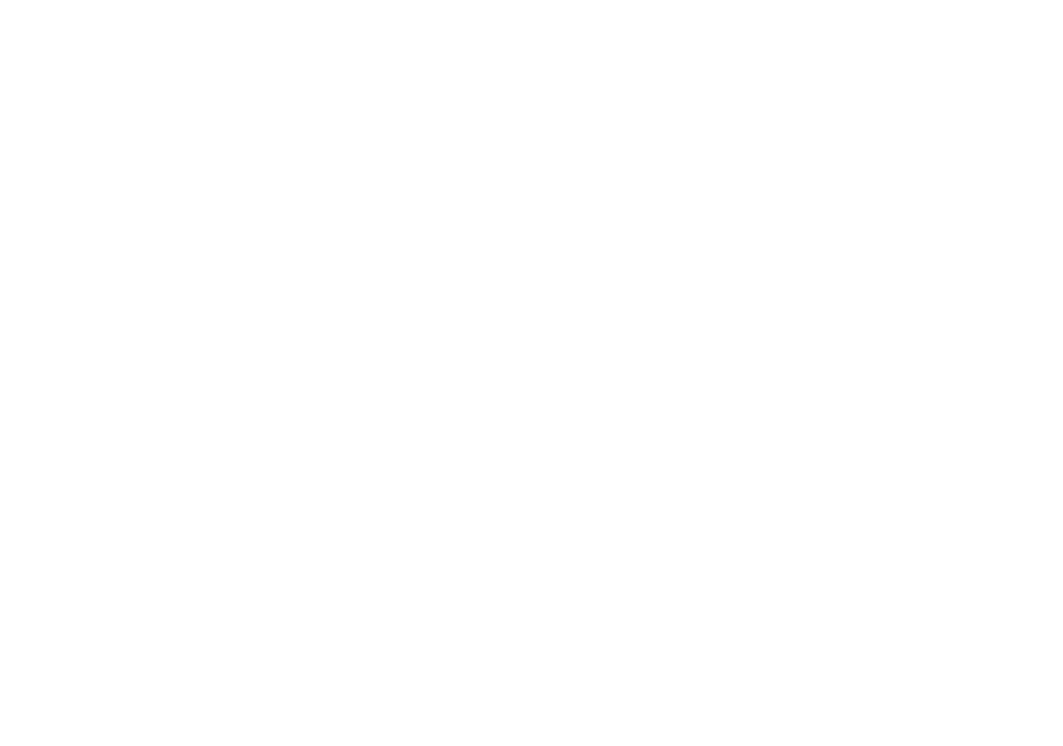
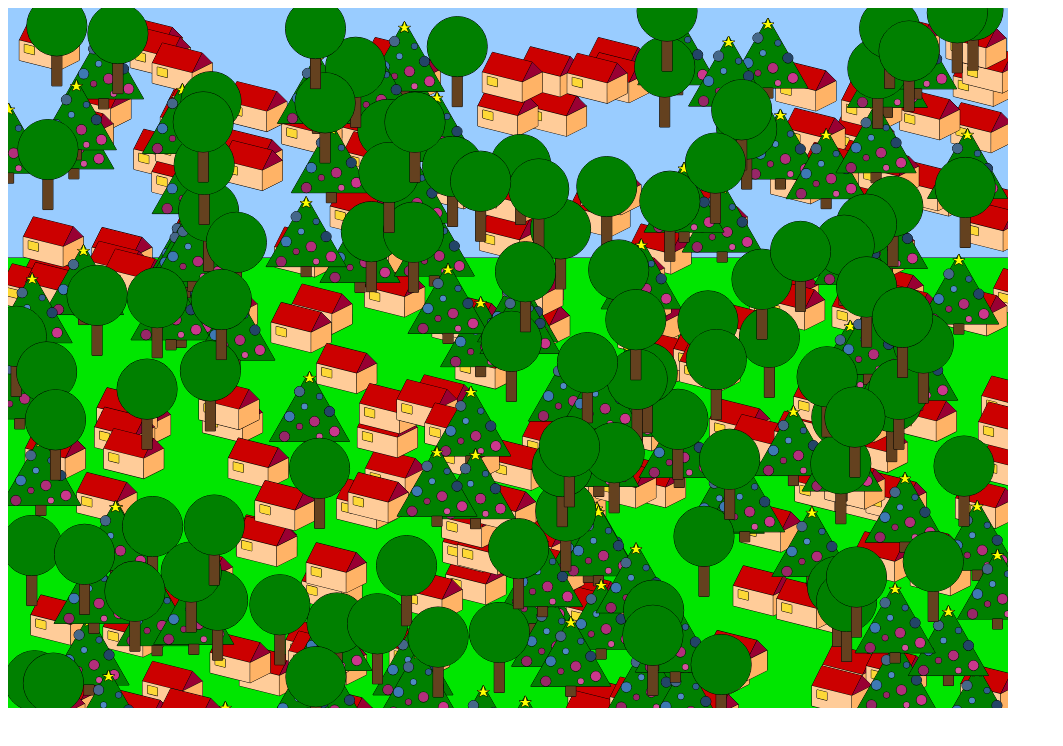
Before and after one commit to Astrid35829/M2_prog_js, a plain HTML site: page les 8 modules/index.html in a window 1280 px wide. Shown: the whole page, without its empty margins (0-1063 px from the left). Drawn offline with Linux system fonts and the light colour scheme.

Commit message:
added les 8 modules

```diff
--- a/Dobbelsteen/app.js
+++ b/Dobbelsteen/app.js
@@ -27,10 +27,10 @@ class App
             head1.innerHTML = classs;
 
             //1
-            let stamina = "Stamina" + "=" + this.rollBabarian();
-            console.log(stamina);
+            let dexterity = "Dexterity" + "=" + this.rollBabarian();
+            console.log(dexterity);
             let header1 = document.getElementById("s1");
-            header1.innerHTML = stamina;
+            header1.innerHTML = dexterity;
 
             //2
             let strength = "Strength" + "=" + this.rollBabarian();
--- a/Dobbelsteen/style.css
+++ b/Dobbelsteen/style.css
@@ -14,7 +14,6 @@ header{
 
 body{
     background: rgb(149, 221, 241);
-
 }
 
 .knop{
--- /dev/null
+++ b/les 8 modules/BoomRenderer.js
@@ -0,0 +1,150 @@
+export class BoomRenderer
+{
+    tekenKerstboom(g, x, y)
+    {
+        //naalden
+        g.beginPath()
+        g.fillStyle = "green";
+        g.moveTo(x , y);
+        g.lineTo(x - 40, y + 70);
+        g.lineTo(x + 40, y + 70);
+        g.closePath();
+        g.stroke();
+        g.fill()
+
+        //stam
+        g.beginPath()
+        g.fillStyle = "#64411f";
+        g.moveTo(x - 5, y + 70);
+        g.lineTo(x - 5, y + 80);
+        g.lineTo(x + 5, y + 80);
+        g.lineTo(x + 5, y + 70);
+        g.closePath();
+        g.stroke();
+        g.fill()
+
+         //ster :|
+        g.beginPath();
+        g.fillStyle = "yellow";
+        g.moveTo(x, y);
+        g.lineTo(x - 1.5, y + 5);
+        g.lineTo(x - 6, y + 5);
+        g.lineTo(x - 2, y + 7);
+        g.lineTo(x - 4, y + 11);
+        g.lineTo(x, y + 9);
+        g.lineTo(x + 4, y + 11);
+        g.lineTo(x + 2 , y + 7);
+        g.lineTo(x + 6, y + 5);
+        g.lineTo(x + 1.5, y + 5);
+        g.closePath();
+        g.stroke();
+        g.fill();
+
+        // bal1
+        g.beginPath();
+        g.fillStyle = "#456789";
+        g.arc(x - 10, y + 20, 5,0,Math.PI*2);
+        g.stroke();
+        g.fill();
+        g.closePath();
+
+        //bal2
+        g.beginPath();
+        g.fillStyle = "#234567";
+        g.arc(x + 20, y + 40, 5,0,Math.PI*2);
+        g.stroke();
+        g.fill();
+        g.closePath();
+
+        //bal 3
+        g.beginPath();
+        g.fillStyle = "#305f8d";
+        g.arc(x + 10, y + 25, 3,0,Math.PI*2);
+        g.stroke();
+        g.fill();
+        g.closePath();
+
+        //bal 4
+        g.beginPath();
+        g.fillStyle = "#4f8ac3";
+        g.arc(x -5, y + 35, 3,0,Math.PI*2);
+        g.stroke();
+        g.fill();
+        g.closePath();
+
+        //bal 5
+        g.beginPath();
+        g.fillStyle = "#3d79b3";
+        g.arc(x - 20 , y + 45, 5,0,Math.PI*2);
+        g.stroke();
+        g.fill();
+        g.closePath();
+
+        //bal 6
+        g.beginPath();
+        g.fillStyle = "#b22e7b";
+        g.arc(x + 5 , y + 50, 5,0,Math.PI*2);
+        g.stroke();
+        g.fill();
+        g.closePath();
+
+        // bal 7
+        g.beginPath();
+        g.fillStyle = "#972768";
+        g.arc(x - 10, y + 55, 3,0,Math.PI*2);
+        g.stroke();
+        g.fill();
+        g.closePath();
+
+        // bal 8
+        g.beginPath();
+        g.fillStyle = "#cb378d";
+        g.arc(x + 25, y + 60, 5,0,Math.PI*2);
+        g.stroke();
+        g.fill();
+        g.closePath();
+
+        // bal 9
+        g.beginPath();
+        g.fillStyle = "#972768";
+        g.arc(x - 25, y + 65, 5,0,Math.PI*2);
+        g.stroke();
+        g.fill();
+        g.closePath();
+
+        // ball 10
+        g.beginPath();
+        g.fillStyle = "#d2529d";
+        g.arc(x + 10, y + 65, 3,0,Math.PI*2);
+        g.stroke();
+        g.fill();
+        g.closePath();
+    }
+}
+
+export class BoomVariantRenderer
+{
+    tekenBoom(g, x, y)
+    {
+        //stam
+        g.beginPath();
+        g.fillStyle = "#64411f";
+        g.moveTo(x - 5, y + 10);
+        g.lineTo(x - 5, y + 60);
+        g.lineTo(x + 5, y + 60);
+        g.lineTo(x + 5, y + 10);
+        g.stroke();
+        g.fill();
+        g.closePath();
+
+        //blad
+        g.beginPath();
+        g.fillStyle = "green";
+        g.arc(x, y, 30,0,Math.PI*2);
+        g.stroke();
+        g.fill();
+        g.closePath();
+
+
+    }
+}
--- /dev/null
+++ b/les 8 modules/HuisRenderer.js
@@ -0,0 +1,60 @@
+export class huisRenderer
+{
+
+    tekenHuis(g, x, y)
+    {
+        // Groot dak vlak
+        g.beginPath()
+        g.fillStyle = "#cc0000";
+        g.moveTo(x,y);
+        g.lineTo(x - 10,y + 20);
+        g.lineTo(x + 30, y + 30);
+        g.lineTo(x + 40,y + 10);
+        g.closePath();
+        g.stroke();
+        g.fill()
+
+        // Driehoek dak vlak
+        g.beginPath()
+        g.fillStyle = "#990033";
+        g.moveTo(x + 40, y + 10);
+        g.lineTo(x + 30, y + 30);
+        g.lineTo(x + 50,y + 20);
+        g.closePath();
+        g.stroke();
+        g.fill()
+
+        // Groot muur vlak
+        g.beginPath()
+        g.fillStyle = "#ffcc99";
+        g.moveTo(x - 10, y + 20);
+        g.lineTo(x + -10, y + 40);
+        g.lineTo(x + 30, y + 50);
+        g.lineTo(x + 30, y + 30);
+        g.closePath();
+        g.stroke();
+        g.fill()
+
+        // raam
+        g.beginPath()
+        g.fillStyle = "#FDD835";
+        g.moveTo(x - 5, y + 24);
+        g.lineTo(x - 5, y + 32);
+        g.lineTo(x + 5, y + 34.5);
+        g.lineTo(x + 5, y + 26.5);
+        g.closePath();
+        g.stroke();
+        g.fill()
+
+        // Klein muur vlak
+        g.beginPath()
+        g.fillStyle = "#ffb366"
+        g.moveTo(x + 30, y + 30);
+        g.lineTo(x + 30, y + 50);
+        g.lineTo(x + 50, y + 40);
+        g.lineTo(x + 50, y + 20);
+        g.closePath();
+        g.stroke();
+        g.fill()
+    }
+}
--- a/les 8 modules/app.js
+++ b/les 8 modules/app.js
@@ -1,8 +1,69 @@
-class App{
+import {BoomRenderer, BoomVariantRenderer} from "./BoomRenderer.js";
+import {huisRenderer} from "./HuisRenderer.js";
 
+class App
+{
     runApplication()
     {
+        let canvas = document.getElementById("canvasId");
+        let g = canvas.getContext("2d");
+        console.log(canvas);
 
+        this.tekenAchtergrond(g);
+
+        let huis = new huisRenderer();
+        console.log(huis);
+
+        let boom = new BoomRenderer();
+        console.log(boom);
+
+        let boom2 = new BoomVariantRenderer();
+        console.log(boom2);
+
+        for(let i = 0; i < 200; i++){
+            let x = Math.random()*1000;
+            let y = Math.random()*700;
+            huis.tekenHuis(g, x, y);
+        }
+
+        for(let j = 0; j < 100; j++){
+            let x = Math.random()*1000;
+            let y = Math.random()*700;
+            boom.tekenKerstboom(g, x, y);
+        }
+
+        for(let k = 0; k < 100; k++){
+            let x = Math.random()*1000;
+            let y = Math.random()*700;
+            boom2.tekenBoom(g, x, y);
+        }
+    }
+
+
+
+    tekenAchtergrond(g)
+    {
+        // Lucht
+        g.beginPath()
+        g.fillStyle = "#99ccff";
+        g.moveTo(0,0);
+        g.lineTo(0,250);
+        g.lineTo(1000,250);
+        g.lineTo(1000,0);
+        g.closePath();
+        g.stroke();
+        g.fill()
+
+        // grass
+        g.beginPath()
+        g.fillStyle = "#00e600";
+        g.moveTo(0,250);
+        g.lineTo(0,700);
+        g.lineTo(1000,700);
+        g.lineTo(1000,250);
+        g.closePath();
+        g.stroke();
+        g.fill()
     }
 
 }
--- a/les 8 modules/index.html
+++ b/les 8 modules/index.html
@@ -5,10 +5,10 @@
     <meta http-equiv="X-UA-Compatible" content="IE=edge">
     <meta name="viewport" content="width=device-width, initial-scale=1.0">
 
-    <script type = "module" defer src="app.js"></script>
+    <script type = "module" defer src = "app.js"></script>
     <title>Document</title>
 </head>
 <body>
-
+    <canvas id = "canvasId" width = "1000" height = "700"></canvas>
 </body>
 </html>
```
